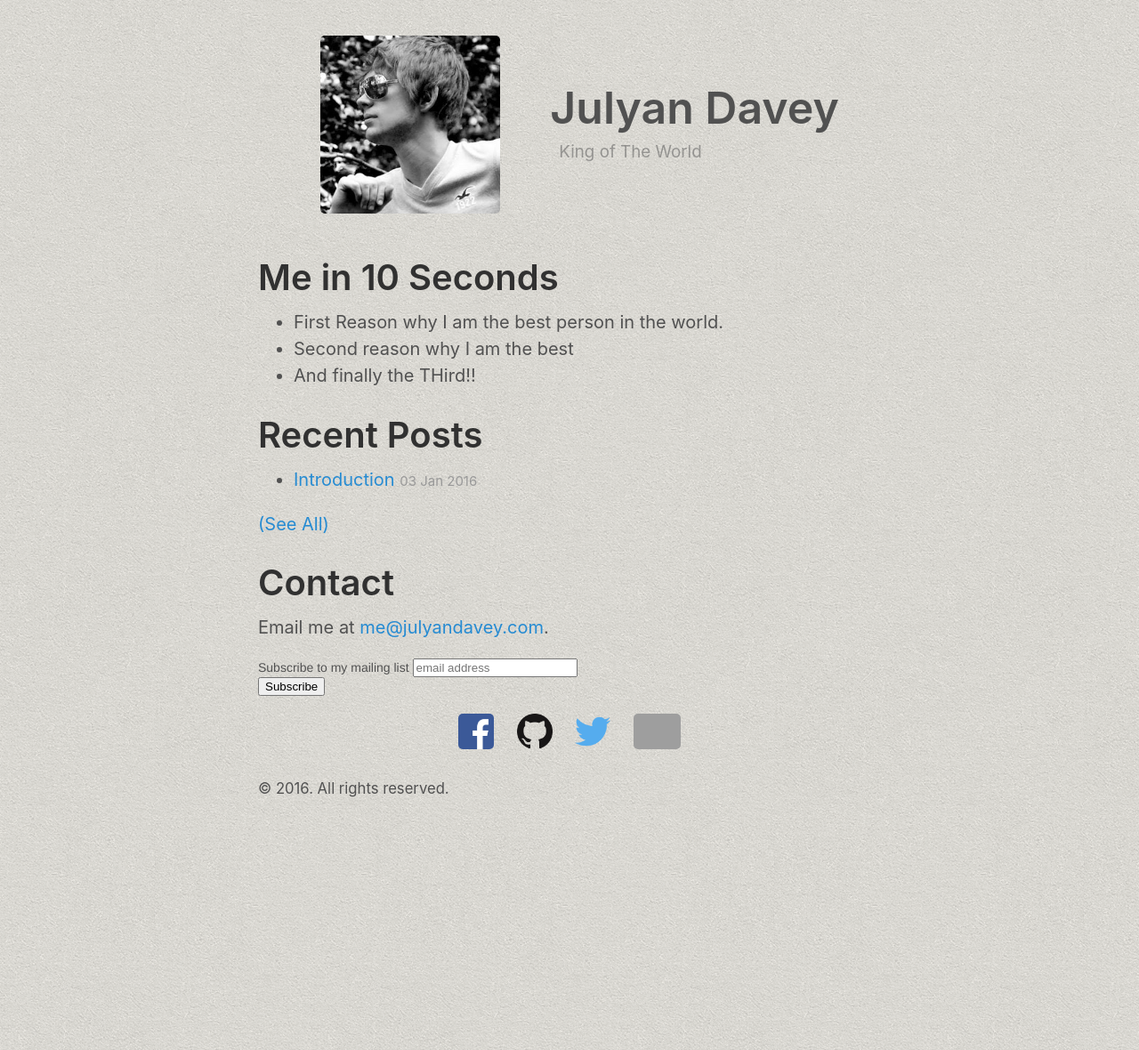
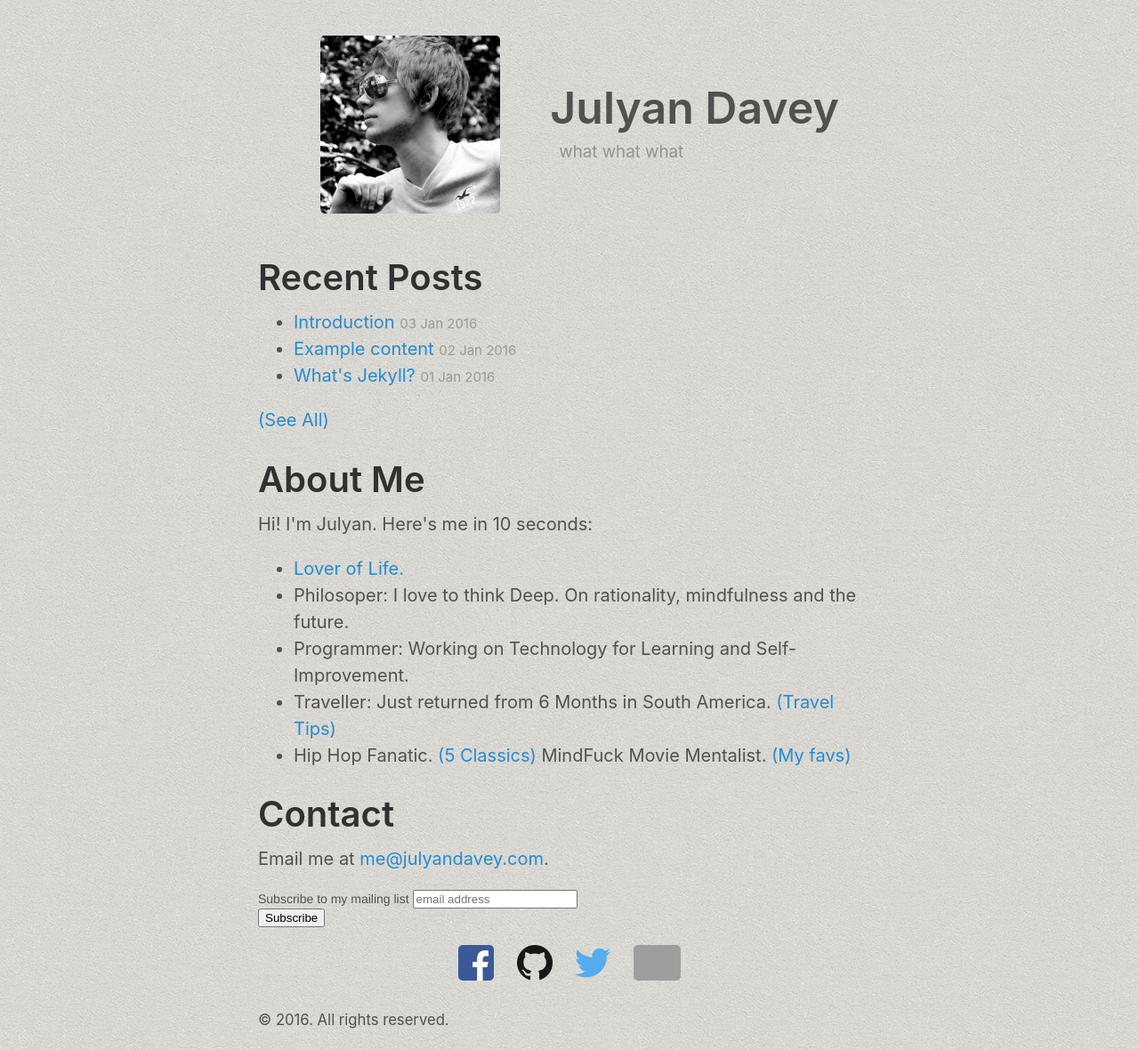
Before and after one commit to larriant/larriant.github.io, a Jekyll site: the page built from index.html, in a window 1280 px wide. Shown: the whole page at 89% size. Built offline with Jekyll 4.4.1, drawn with Linux system fonts in a browser that asks for light colours; the list of posts is cut into pages by our own code; comment, search, counter and statistics services are not loaded; grey boxes are pictures that could not be loaded.

Commit message:
About Me Completed

```diff
--- a/_config.yml
+++ b/_config.yml
@@ -3,32 +3,26 @@ permalink:           pretty
 encoding: utf-8
 
 # Setup
-title:               Julyan Davey
-tagline:             King of The World
+title: Julyan Davey
+tagline: what what what
 name: Julyan Davey
-description: The Musings of Julyan Davey
-url:                 http://www.julyandavey.com
-paginate:            1
-baseurl:             ""
+description: Julyan Davey's Blog
+url: http://www.julyandavey.com
+paginate: 1
+baseurl: ""
 analytics_id: UA-78883039-1
 
 # Assets
 #
 # We specify the directory for Jekyll so we can use @imports.
 sass:
-  sass_dir:          _sass
-  style:            :compressed
-
-# About/contact
-author:
-  name:              Mark Otto
-  url:               https://twitter.com/mdo
-  email:             markdotto@gmail.com
+  sass_dir: _sass
+  style: :compressed
 
 # Custom vars
-version:             2.0.0
+version: 2.0.0
 github:
-  repo:              https://github.com/poole/poole
+  repo: https://github.com/poole/poole
 
 # Gems
 gems:
--- a/_includes/head.html
+++ b/_includes/head.html
@@ -3,11 +3,7 @@
   <meta name="viewport" content="width=device-width, initial-scale=1.0">
 
   <title>
-    {% if page.title == "Home" %}
-      {{ site.title }} &middot; {{ site.tagline }}
-    {% else %}
-      {{ page.title }} &middot; {{ site.title }}
-    {% endif %}
+      {{ site.title }} &middot; {{ page.title }}
   </title>
 
   <link rel="stylesheet" href="{{ site.baseurl }}/styles.css">
--- /dev/null
+++ b/hiphopclassics/index.html
@@ -0,0 +1,6 @@
+---
+layout: default
+title: 5 Hip Hop Classics
+---
+
+<p>Testing</p>
--- a/index.html
+++ b/index.html
@@ -3,19 +3,10 @@ layout: default
 title: Home
 ---
 
-<div class="meinten">
-  <h1 class="">Me in 10 Seconds</h1>
-  <ul>
-    <li>First Reason why I am the best person in the world.</li>
-    <li>Second reason why I am the best</li>
-    <li>And finally the THird!!</li>
-  </ul>
-</div>
-
 <div class="recent">
   <h1>Recent Posts</h1>
   <ul class="recent-posts">
-    {% for post in paginator.posts limit: 5 %}
+    {% for post in site.posts limit: 3 %}
     <li>
       <a href="{{ site.baseurl }}{{ post.url }}">
         {{ post.title }}
@@ -28,6 +19,19 @@ title: Home
   </ul>
   <a href="{{ site.baseurl }}/allrecent">(See All)</a>
 </div>
+
+<div class="meinten">
+  <h1 class="">About Me</h1>
+  <p>Hi! I'm Julyan. Here's me in 10 seconds: </p>
+  <ul>
+    <li><a href="">Lover of Life.</a></li>
+    <li>Philosoper: I love to think Deep. On rationality, mindfulness and the future.
+    <li>Programmer: Working on Technology for Learning and Self-Improvement.</li>
+    <li>Traveller: Just returned from 6 Months in South America. <a href="">(Travel Tips)</a></li>
+    <li>Hip Hop Fanatic. <a href="">(5 Classics)</a> MindFuck Movie Mentalist. <a href="">(My favs)</a></li>
+  </ul>
+</div>
+
 <div class="Contact">
   <h1>Contact</h1>
   <p>Email me at <a href="mailto:me@julyandavey.com">me@julyandavey.com</a>.</p>
```
Also changed, not shown: about.md (deleted, +0 -30 lines).
